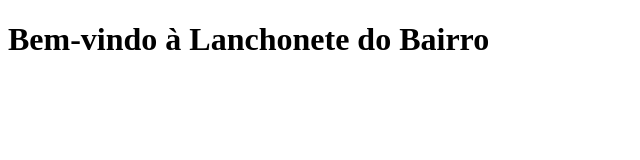
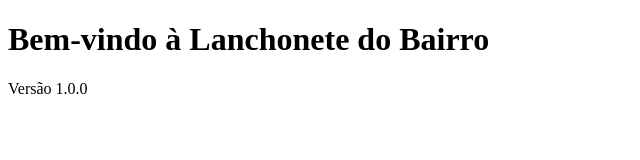
Before and after one commit to VictorHugoPeres/lanchonete-web, a plain HTML site: page index.html in a window 1280 px wide. Shown: the full height of the page, 0-640 px from the left. Drawn offline with Linux system fonts and the light colour scheme.

Commit message:
chore: prepara release v1.0.0

```diff
--- a/index.html
+++ b/index.html
@@ -6,4 +6,5 @@
 <body>
     <h1>Bem-vindo à Lanchonete do Bairro</h1>
 </body>
+<p>Versão 1.0.0</p>
 </html>
```
Also changed, not shown: 1 other file.
